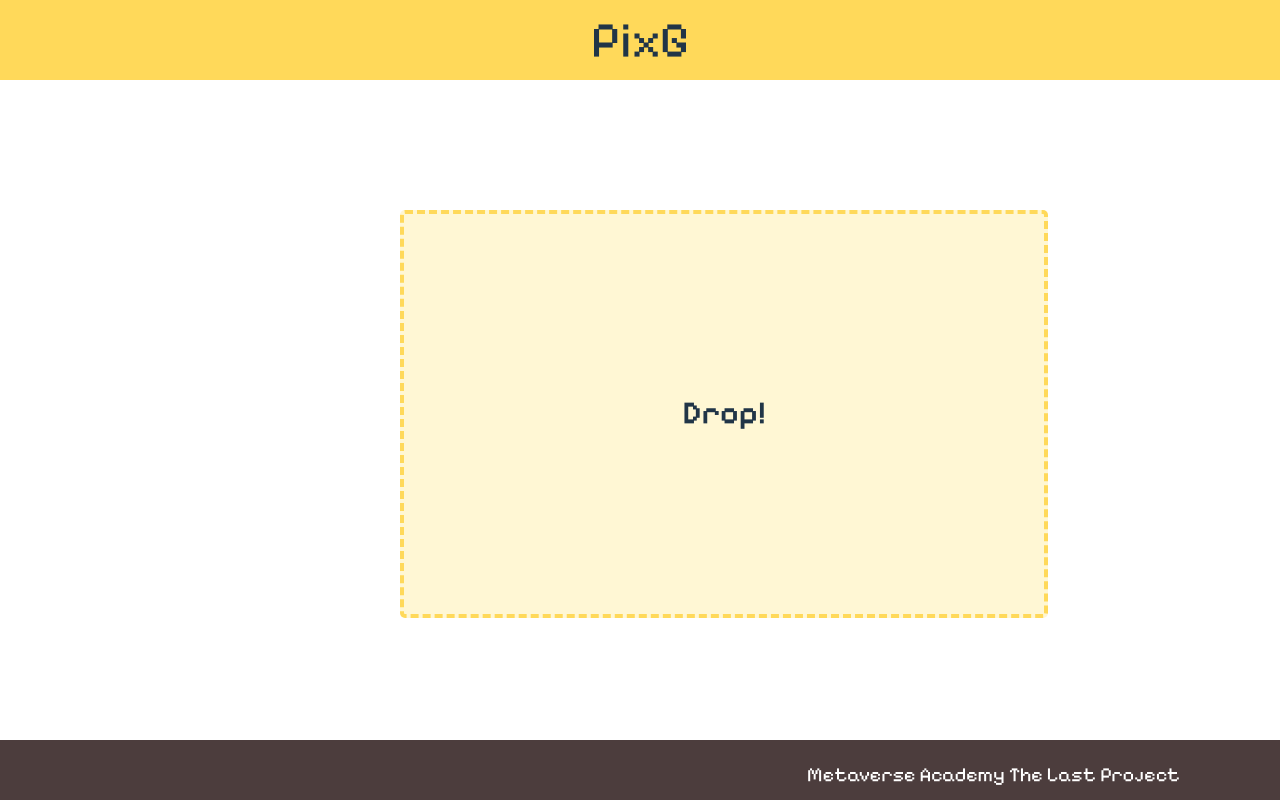
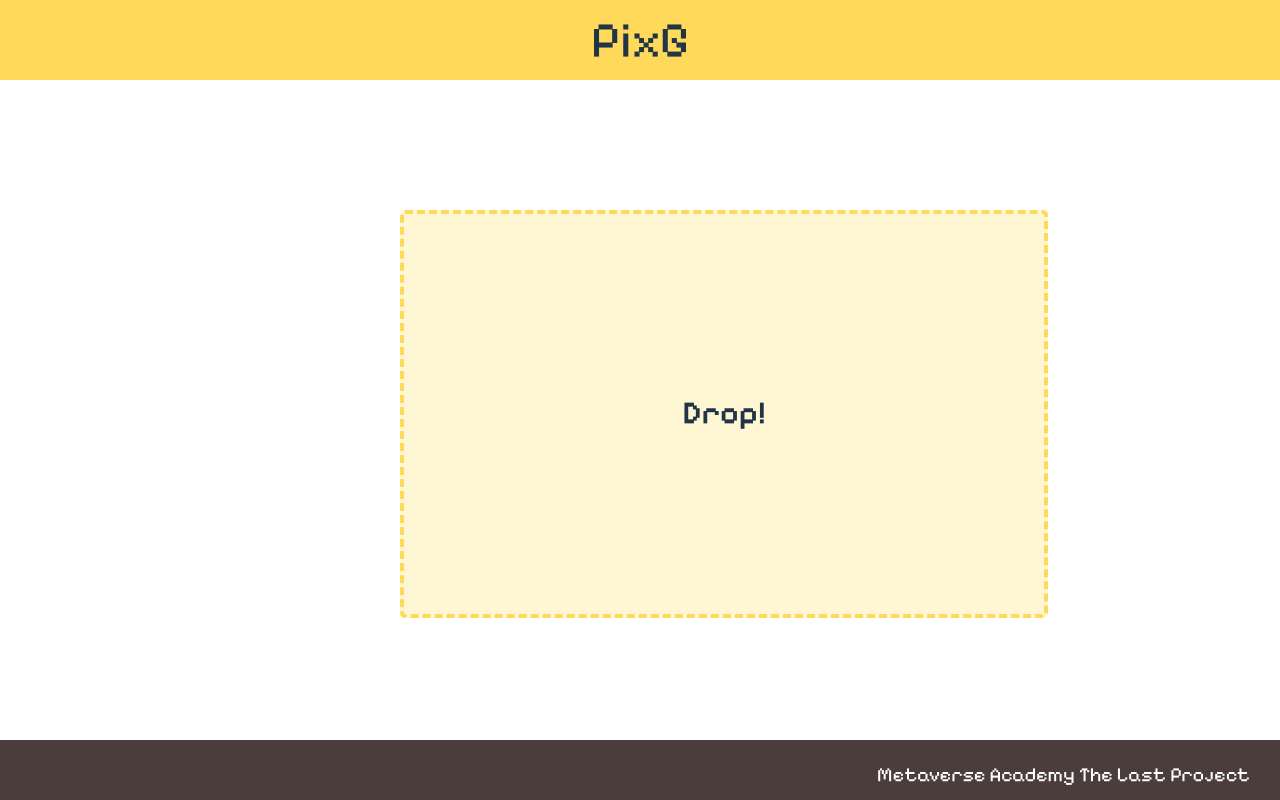
Before and after one commit to happy-baechuchu/PixG, a React (Vite) app: page / in a window 1280 px wide. Built offline with nearby package versions, Linux system fonts and the light colour scheme.

Commit message:
footer p 위치수정

```diff
--- a/src/styles/footer.css
+++ b/src/styles/footer.css
@@ -15,6 +15,6 @@ footer{
 
 p {
     text-align: right;
-    margin-right: 100px;
+    margin-right: 30px;
     font-size: 20px;
 }
```
